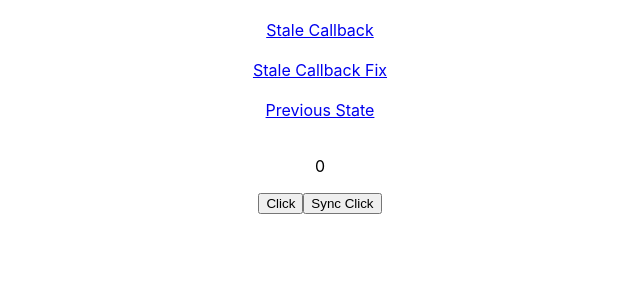
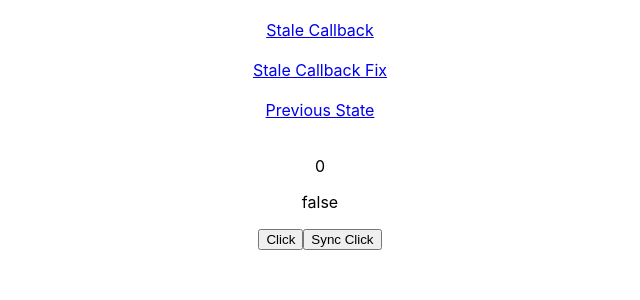
Before and after one commit to ithkkeii/playground, a React (Create React App) app in the folder react-question/: page /previous-state in a window 1280 px wide. Shown: the top 300 px of the page, without its empty margins (320-960 px from the left). Built offline with nearby package versions, Linux system fonts and the light colour scheme.

Commit message:
[feat] Add previous-state lesson.

```diff
--- a/react-question/src/lesson/previous-state/PreviousState.tsx
+++ b/react-question/src/lesson/previous-state/PreviousState.tsx
@@ -1,4 +1,4 @@
-import React, { useCallback, useState } from 'react';
+import React, { useCallback, useEffect, useState } from 'react';
 import { delay } from '../../utils/delay';
 
 const PreviousState = () => {
@@ -14,9 +14,25 @@ const PreviousState = () => {
     delay(5000).then(() => setCounter((prev) => prev + 1));
   }, []);
 
+  let isTriggerReturn = false;
+
+  // return will execute when counter is change.
+  useEffect(() => {
+    return () => {
+      isTriggerReturn = true;
+      console.log(isTriggerReturn);
+    };
+  }, [counter]);
+
+  // setCounter will not recreate when state change.
+  useEffect(() => {
+    console.log('re render');
+  }, [setCounter]);
+
   return (
     <div>
       <p>{counter}</p>
+      <p>{isTriggerReturn ? 'true' : 'false'}</p>
       <button onClick={handleClick}>Click</button>
       <button onClick={handleSyncClick}>Sync Click</button>
     </div>
```
Also changed, not shown: 1 other file (tests, documents, lock files or other folders).
